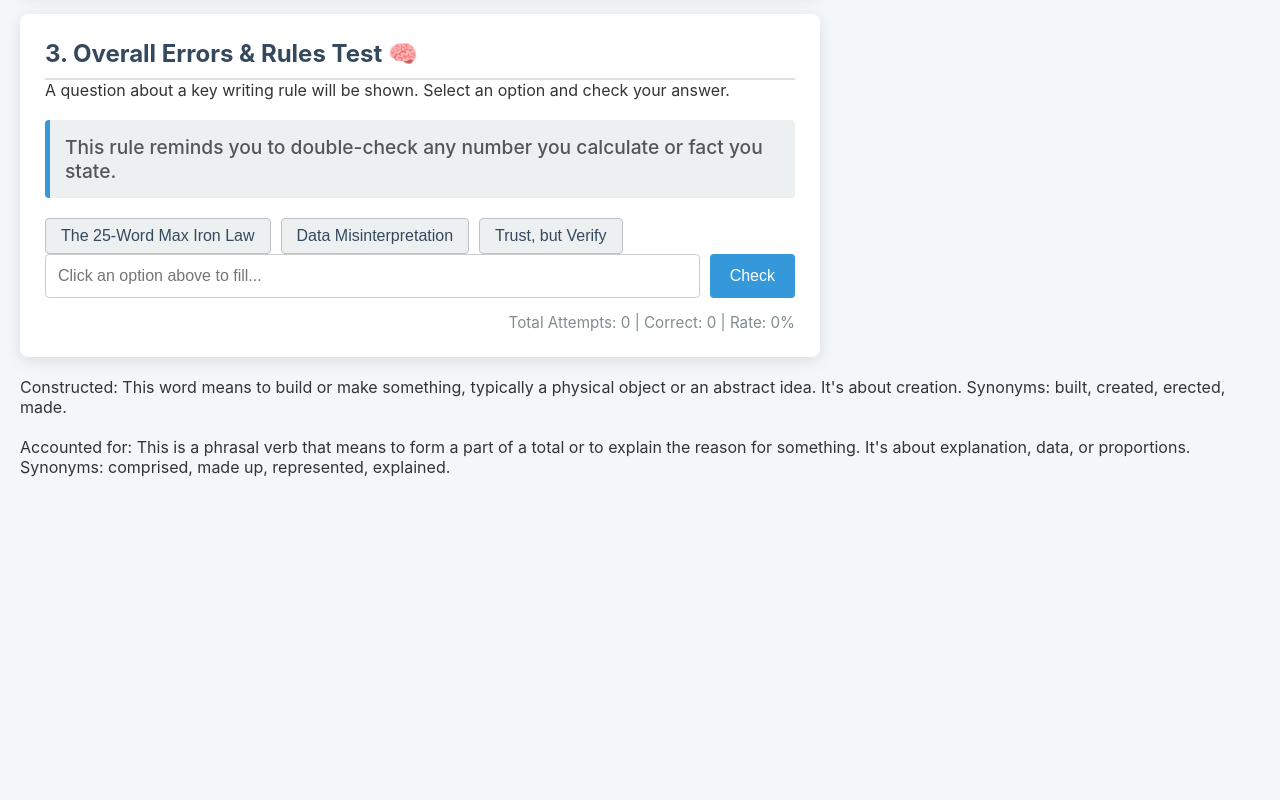
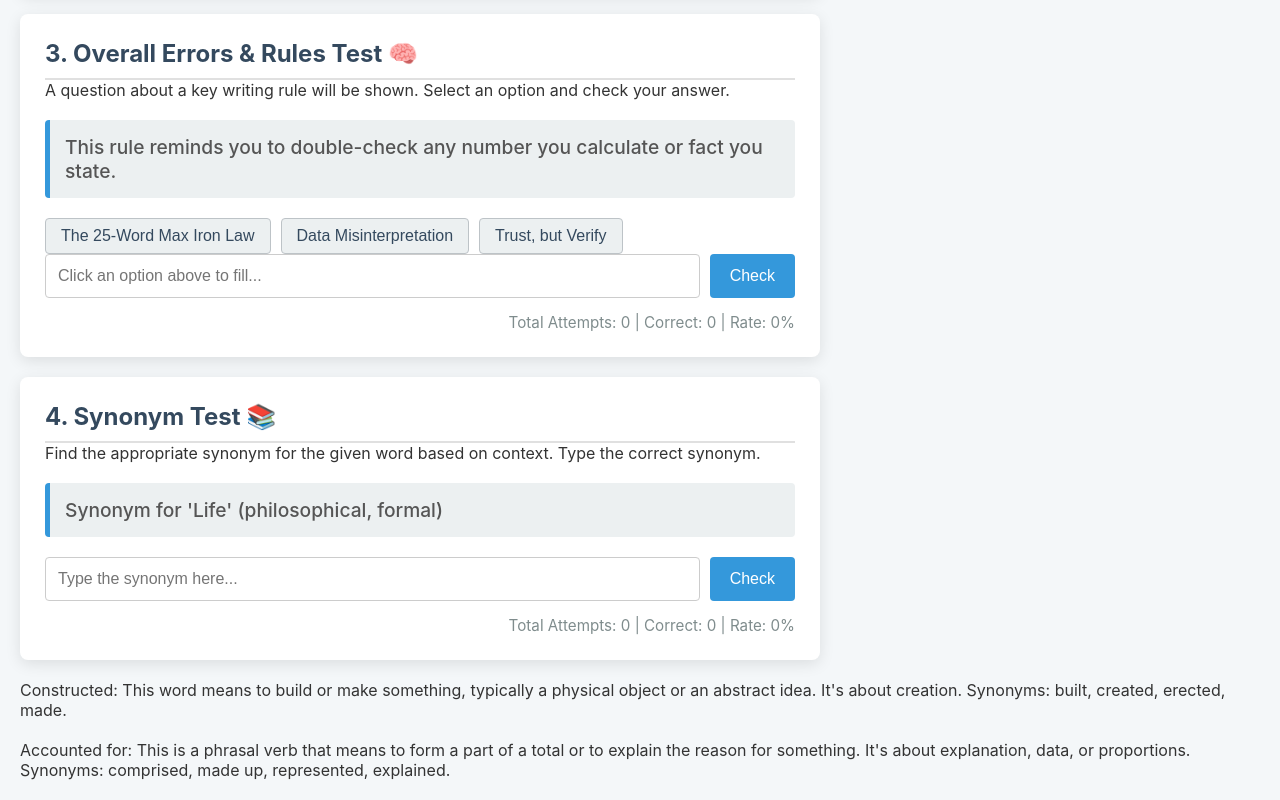
Before and after one commit to Jest-Test-Team/IELTS-GAME, a Next.js app: page / in a window 1280 px wide. Shown: the part 675-1475 px from the top of the page. Before the commit the page ends 1172 px from the top, so only its background shows below. Built offline with nearby package versions, Linux system fonts and the light colour scheme.

Commit message:
ADD: 50 SYSN-NOUMS
Co-Authored-By: e.an <161005688+estateangela@users.noreply.github.com>

```diff
--- a/src/app/page.tsx
+++ b/src/app/page.tsx
@@ -2,7 +2,7 @@
 
 import TestContainer from '@/components/TestContainer';
 import ReportModal from '@/components/ReportModal';
-import { spellingData, grammarData, overallData } from '@/data/questions';
+import { spellingData, grammarData, overallData, synonymData } from '@/data/questions';
 
 export default function Home() {
   return (
@@ -30,6 +30,13 @@ export default function Home() {
         description="A question about a key writing rule will be shown. Select an option and check your answer."
       />
 
+      <TestContainer
+        type="synonym"
+        data={synonymData}
+        title="4. Synonym Test 📚"
+        description="Find the appropriate synonym for the given word based on context. Type the correct synonym."
+      />
+
       <div>
         <p>
           Constructed: This word means to build or make something, typically a
@@ -48,6 +55,7 @@ export default function Home() {
       <ReportModal type="spelling" data={spellingData} />
       <ReportModal type="grammar" data={grammarData} />
       <ReportModal type="overall" data={overallData} />
+      <ReportModal type="synonym" data={synonymData} />
     </main>
   );
 }
--- a/src/components/TestContainer.tsx
+++ b/src/components/TestContainer.tsx
@@ -85,7 +85,7 @@ export default function TestContainer({ type, data, title, description }: TestCo
 
       <div className="prompt">
         {currentQuestion.prompt}
-        {type === 'spelling' && currentQuestion.hint && ` (${currentQuestion.hint})`}
+        {(type === 'spelling' || type === 'synonym') && currentQuestion.hint && ` (${currentQuestion.hint})`}
       </div>
 
       {type === 'overall' && currentQuestion.options && (
@@ -116,6 +116,8 @@ export default function TestContainer({ type, data, title, description }: TestCo
               ? "Click an option above to fill..."
               : type === 'grammar'
               ? "Type only the missing part..."
+              : type === 'synonym'
+              ? "Type the synonym here..."
               : "Type the correct word here..."
           }
         />
--- a/src/types/index.ts
+++ b/src/types/index.ts
@@ -26,4 +26,5 @@ export interface TestControllerState {
   stats: TestStats;
 }
 
-export type TestType = 'spelling' | 'grammar' | 'overall';
+// Test types for different practice modes
+export type TestType = 'spelling' | 'grammar' | 'overall' | 'synonym';
```
